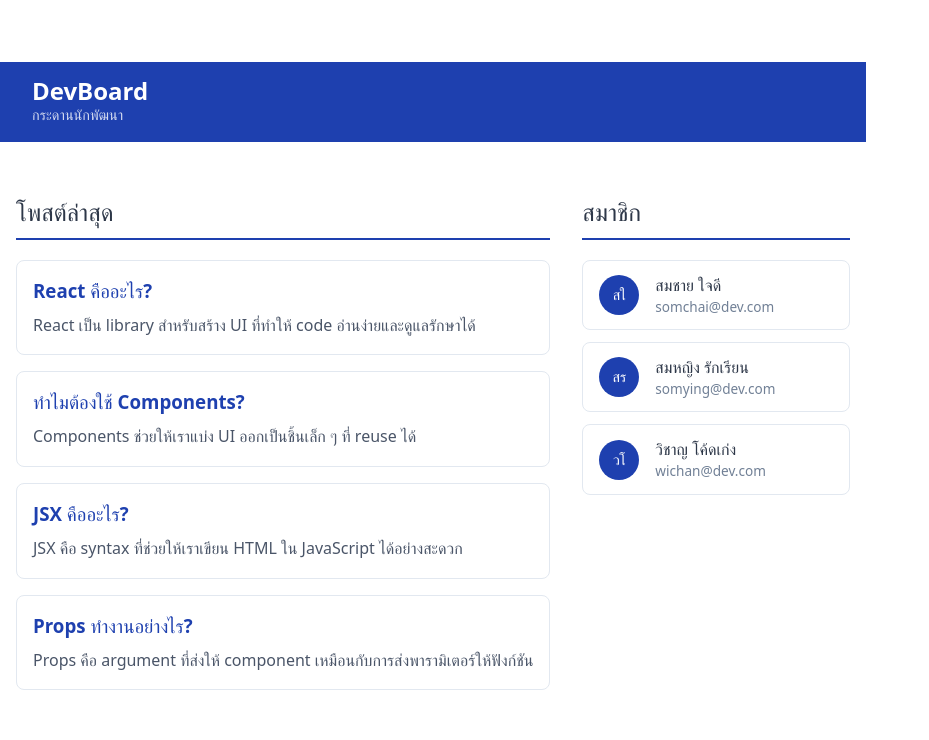
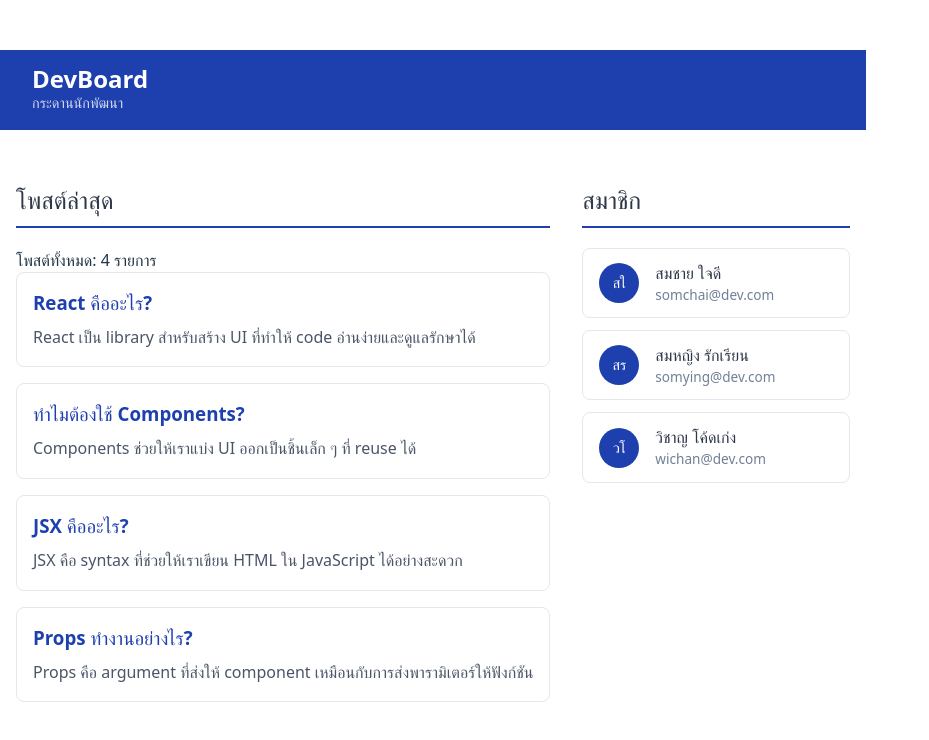
Before and after one commit to 67160184-dev/devboard-67160184, a React (Vite) app: page / in a window 1280 px wide. Shown: the top 740 px of the page, without its empty margins (0-929 px from the left). Built offline with nearby package versions, Linux system fonts and the light colour scheme.

Commit message:
add challenge 1

```diff
--- a/src/components/PostList.jsx
+++ b/src/components/PostList.jsx
@@ -1,4 +1,5 @@
 import PostCard from "./PostCard";
+import PostCount from "./PostCount";
 
 function PostList({ posts }) {
   return (
@@ -12,6 +13,9 @@ function PostList({ posts }) {
       >
         โพสต์ล่าสุด
       </h2>
+
+      <PostCount count={posts.length} />
+
       {posts.map((post) => (
         <PostCard key={post.id} title={post.title} body={post.body} />
       ))}
```
